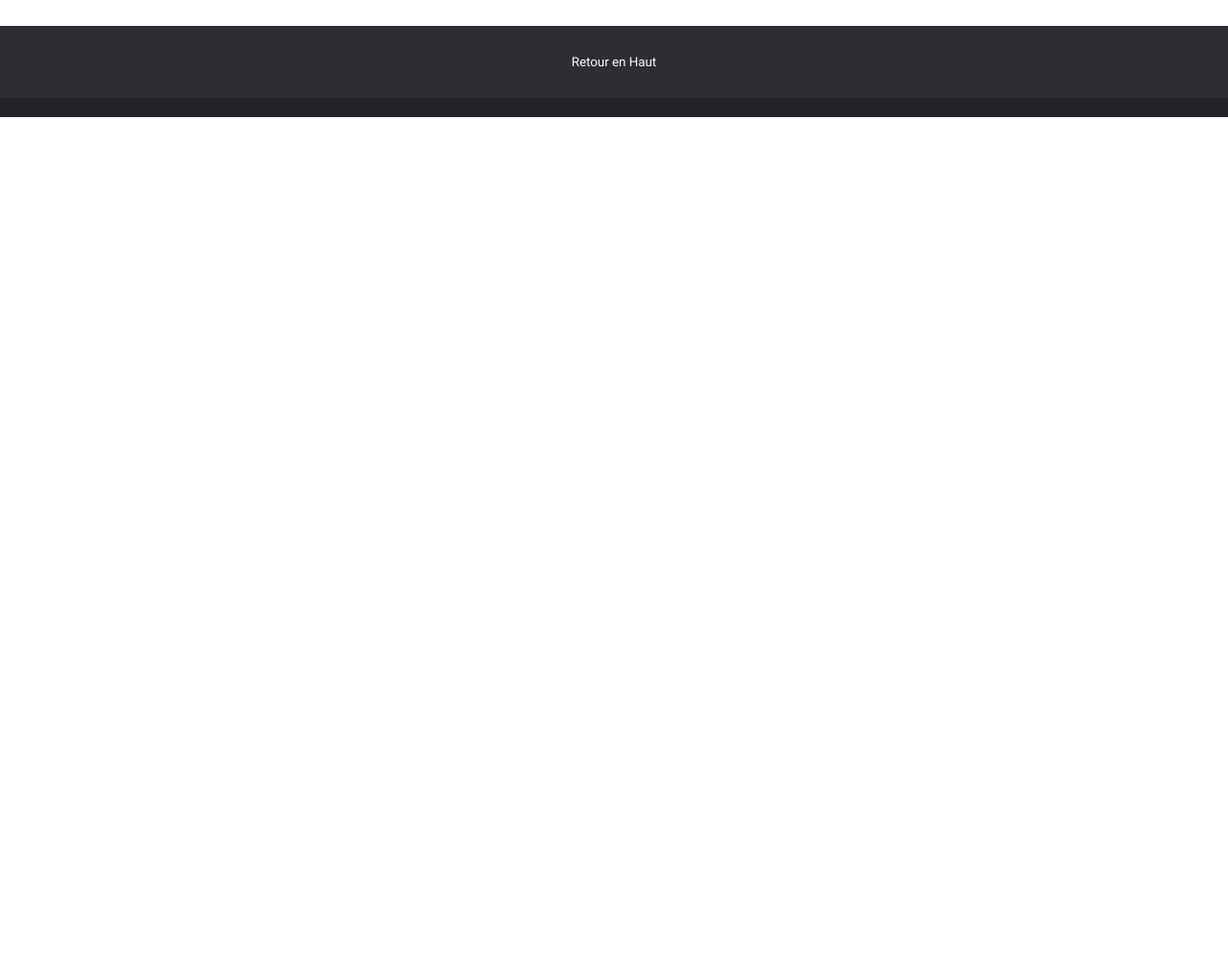
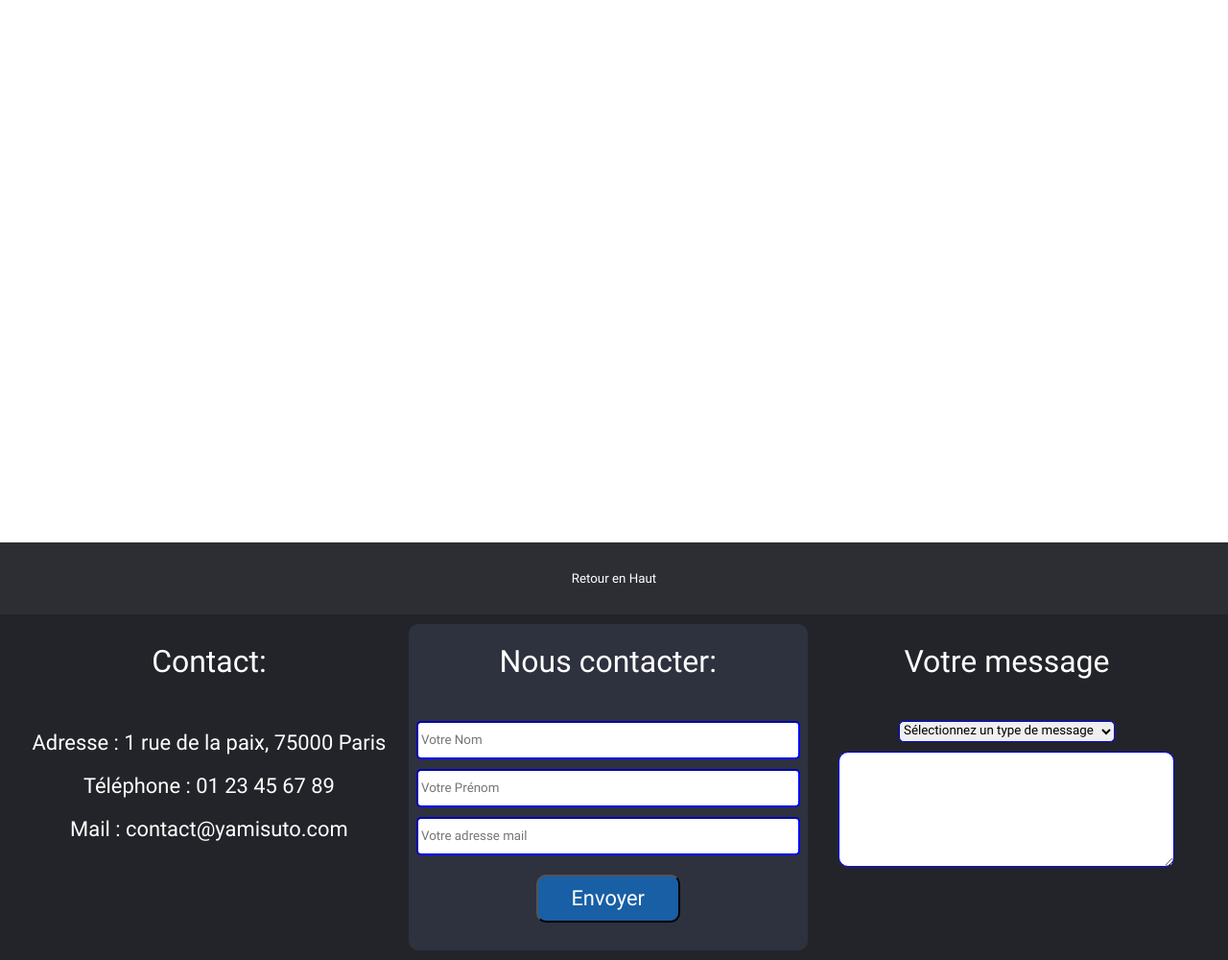
Before and after one commit to valentinlamine/Projet_web, a plain HTML site: page quisommesnous.html in a window 1280 px wide. Shown: the part 103-1103 px from the top of the page at 96% size. Before the commit the page ends 800 px from the top, so only its background shows below. Drawn offline with Linux system fonts and the light colour scheme.

Commit message:
who are us ?

```diff
--- /dev/null
+++ b/css/style_quisommesnous.css
@@ -0,0 +1,243 @@
+@font-face {
+    font-family: 'Roboto';
+    src: url('../fonts/Roboto-Regular.ttf');
+}
+
+* {
+    box-sizing: border-box;
+    padding: 0px;
+    margin: 0px;
+    font-family: 'Roboto', sans-serif;
+    font-style: normal;
+}
+
+
+.header {
+    background-color: #232429;
+    color: #ffffff;
+    padding: 10px;
+    height: 75px;
+    justify-content: space-between;
+    display: flex;
+    align-items: center;
+}
+
+.backtotop {
+    border: none;
+    background-color: #26272c;
+    display: flex;
+    justify-content: center;
+    align-items: center;
+    height: 75px;
+    max-height: 100px;
+}
+
+.buttontotop {
+    border: none;
+    background-color: rgb(45, 46, 52);
+    height: 100%;
+    width: 100%;
+    justify-content: center;
+    align-items: center;
+    padding: auto;
+    cursor: pointer;
+    color: white;
+}
+
+.buttontotop:hover {
+    background-color: #36373d;
+}
+
+.footer {
+    background-color: #232429;
+    color: #ffffff;
+    padding: 10px;
+    height: 45vh;
+    display: flex;
+}
+
+.title {
+    padding-top: 20px;
+    display: flex;
+    align-items: center;
+    justify-content: center;
+    font-size: 2em;
+
+}
+
+.text {
+    display: flex;
+    flex-direction: column;
+    align-items: center;
+    padding-top: 1.6Sem;
+    font-size: 1.37em;
+    margin-top: 1.5em;
+
+}
+
+.input {
+    display: flex;
+    flex-direction: column;
+    align-items: center;
+    height: 40px;
+    width: 400px;
+    border-radius: 5px;
+    border-color: blue;
+    margin-top: 10px;
+}
+
+.message {
+    display: flex;
+    flex-direction: column;
+    align-items: center;
+    padding-top: 1.6Sem;
+    font-size: 1.37em;
+    margin-top: 1.5em;
+}
+
+.select_input {
+    display: flex;
+    flex-direction: column;
+    align-items: center;
+    height: 22px;
+    width: 225px;
+    margin-bottom: 10px;
+    border-radius: 5px;
+    border-color: blue;
+    margin-top: 10px;
+}
+
+.button {
+    font-size: 1em;
+    background-color: #195FA5;
+    color: white;
+    height: 50px;
+    width: 150px;
+    margin-bottom: 10px;
+    border-radius: 10px;
+    border-color: black;
+    margin-top: 20px;
+    align-self: center;
+}
+
+.message_input {
+    display: flex;
+    flex-direction: column;
+    align-items: center;
+    height: 120px;
+    width: 350px;
+    border-radius: 10px;
+    border-color: blue;
+}
+
+.message_input::placeholder {
+    visibility: hidden;
+}
+
+.contactinfo {
+    margin-top: 20px;
+}
+
+.content {
+    background-color: white;
+    height: 70vh;
+}
+
+.left {
+    max-width: 33%;
+    min-width: 33%;
+    height: 100%;
+}
+
+.center {
+    max-width: 33%;
+    min-width: 33%;
+    height: 100%;
+    background-color: #2E313E;
+    border-radius: 10px;
+}
+
+.right {
+    max-width: 33%;
+    min-width: 33%;
+    height: 100%;
+}
+
+
+.logo {
+    display: flex;
+    align-items: center;
+    height: 100%;
+}
+
+.logo p {
+    font-weight: 700;
+    font-size: 2.8em;
+    color: #195FA5;
+}
+
+.logo img {
+    padding-right: 10px;
+    max-width: 100%;
+    max-height: 100%;
+    object-fit: cover;
+    display: block;
+
+}
+
+.lien {
+    display: flex;
+    justify-content: space-between;
+    align-items: center;
+}
+
+.lien_mobile {
+    display: none;
+}
+
+li {
+    padding: 0px 10px;
+    display: inline;
+    font-size: 1.5em;
+    color: #ffffff;
+    font-weight: 400;
+}
+
+a {
+    text-decoration: none;
+    color: #ffffff;
+}
+
+a:hover {
+    color: #195FA5;
+}
+
+.to-top {
+    background: white;
+    position: fixed;
+    bottom: 16px;
+    right: 32px;
+    width: 50px;
+    height: 50px;
+    border-radius: 50%;
+    display: flex;
+    align-items: center;
+    justify-content: center;
+    font-size: 32px;
+    color: #1f1f1f;
+    text-decoration: none;
+    opacity: 0;
+    pointer-events: none;
+    transition: all .4s;
+}
+
+.to-top.active {
+    bottom: 32px;
+    pointer-events: auto;
+    opacity: 1;
+}
+
+.buttondiv {
+    display: flex;
+    justify-content: center;
+}
--- a/quisommesnous.html
+++ b/quisommesnous.html
@@ -5,7 +5,7 @@
     <link rel="icon" href="images/logo.ico" />
     <meta http-equiv="X-UA-Compatible" content="IE=edge">
     <meta name="viewport" content="width=device-width, initial-scale=1.0">
-    <link rel="stylesheet" href="css/style_index.css">
+    <link rel="stylesheet" href="css/style_quisommesnous.css">
     <title>YamisAuto | Qui Sommes Nous ?S</title>
 </head>
 <body>
@@ -27,14 +27,54 @@
             </nav>
         </div>
     </div>
-    <div class="backtotop">
-        <button class="buttontotop" href="#top">Retour en Haut </button>
-    </div>
-    <div class ="footage">
-        <div class ="info_footage">
-            <div class ="apropos">
+    <div class="content">
+        <div class="text">
         </div>
     </div>
+    <div class ="backtotop">
+        <button class="buttontotop" onclick="window.location.href='#top'">Retour en Haut</button>
+    </div>
+    <div class ="footer">
+        <div class="left">
+            <div class="title">
+                Contact:
+            </div>
+            <div class="text">
+                <p class="contactinfo">Adresse : 1 rue de la paix, 75000 Paris</p>
+                <p class="contactinfo">Téléphone : 01 23 45 67 89</p>
+                <p class="contactinfo">Mail : contact@yamisuto.com</p>
+            </div>
+        </div>
+        <div class="center">
+            <div class="title">
+                Nous contacter:
+            </div>
+            <div class="text">
+                <form action="mailto:">
+                    <input class="input" type="text" name="name" placeholder=" Votre Nom" required>
+                    <input class="input" type="text" name="firstname" placeholder=" Votre Prénom" required>
+                    <input class="input" type="text" name="mail" placeholder=" Votre adresse mail" required>
+                    <div class="buttondiv">
+                        <button class="button" type="submit">Envoyer</button>
+                    </div>
+            </div>
+        </div>
+        <div class="right">
+            <div class="title">
+                Votre message
+        </div>
+        <div class="text">
+            <select class="select_input" name="message" id="message" required>
+                <option value="">Sélectionnez un type de message</option>
+                <option value="message">Support</option>
+                <option value="question">Question</option>
+                <option value="suggestion">Contact</option>
+                <option value="suggestion">Suggestion</option>
+                <option value="autre">Autre</option>
+            <textarea class="message_input" type="text" name="message" placeholder="Entrez votre message" required></textarea>
+        </form>
 
+        </div>
+    </div>
 </body>
 </html>
```
